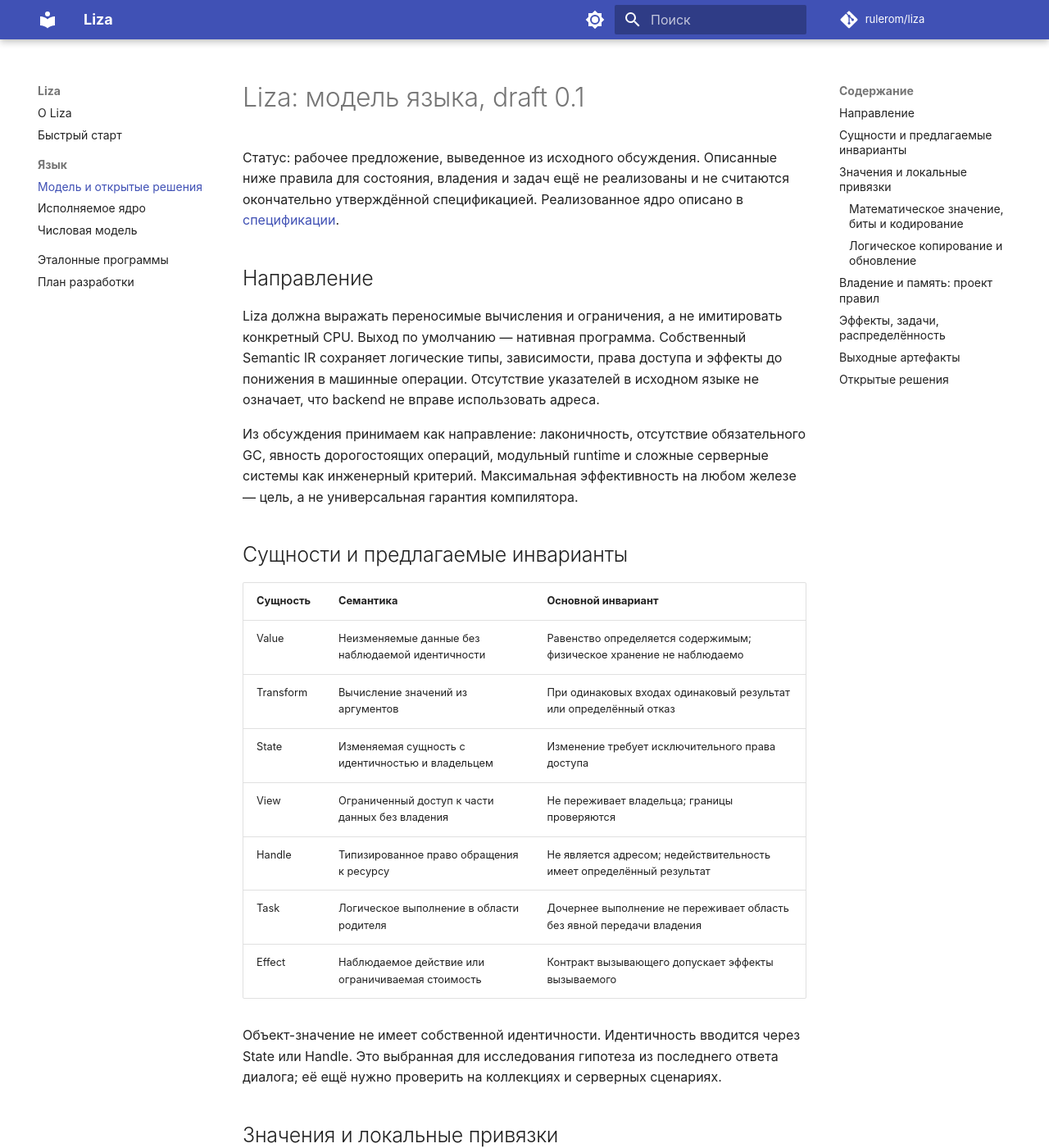
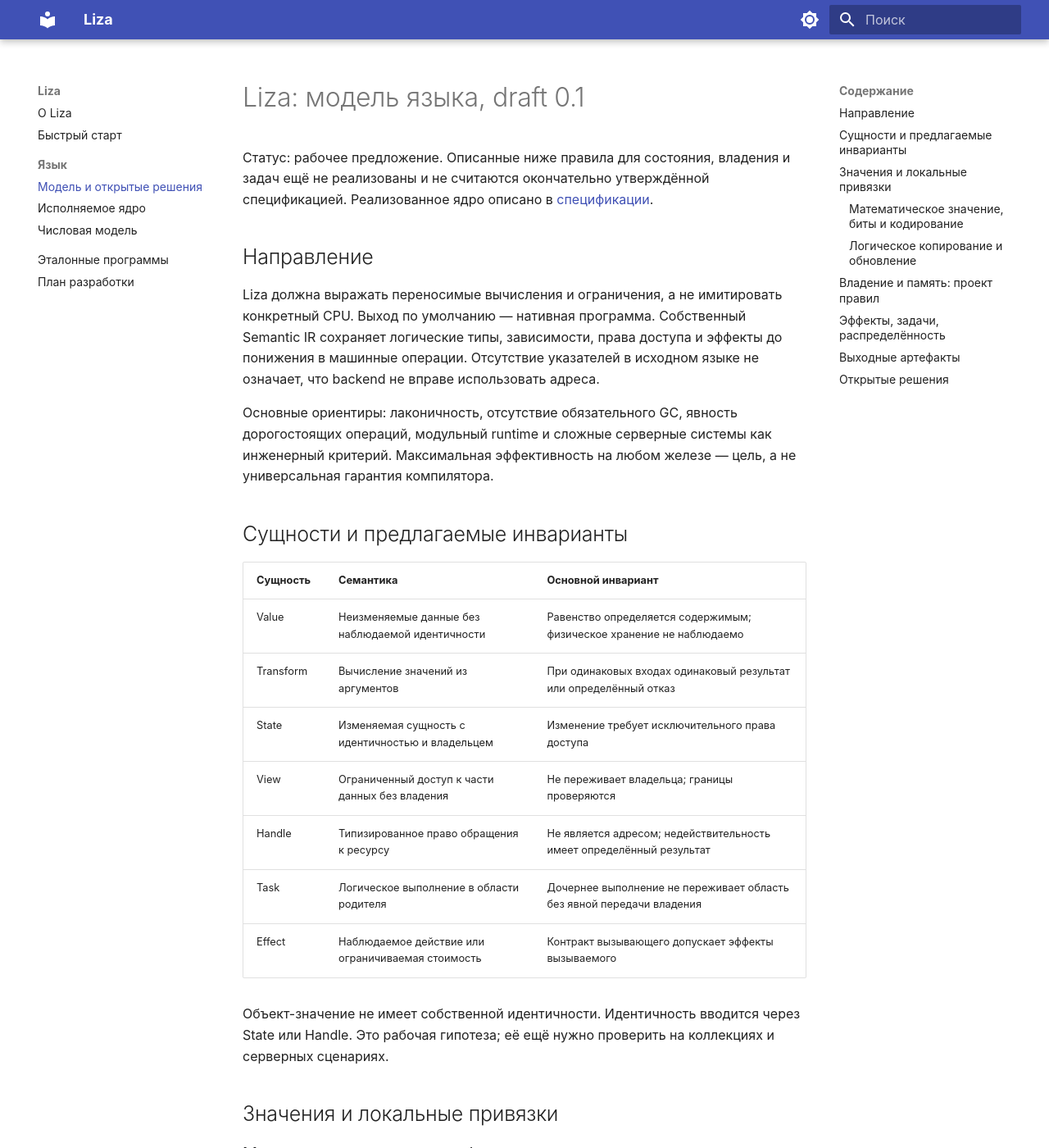
Before and after one commit to rulerom/liza, an MkDocs documentation site: the page built from docs/design.md, in a window 1280 px wide and 1400 px high. Shown: the whole window at 82% size. Built offline with MkDocs 1.6.1 and Material for MkDocs 9.7.7, drawn with Linux system fonts in a browser that asks for light colours; comment, search, counter and statistics services are not loaded.

```diff
--- a/docs/design.md
+++ b/docs/design.md
@@ -4,7 +4,7 @@ description: "Модель Liza: значения, преобразования,
 
 # Liza: модель языка, draft 0.1
 
-Статус: рабочее предложение, выведенное из исходного обсуждения. Описанные ниже
+Статус: рабочее предложение. Описанные ниже
 правила для состояния, владения и задач ещё не реализованы и не считаются
 окончательно утверждённой спецификацией. Реализованное ядро описано в [спецификации](core.md).
 
@@ -16,7 +16,7 @@ Liza должна выражать переносимые вычисления
 в машинные операции. Отсутствие указателей в исходном языке не означает,
 что backend не вправе использовать адреса.
 
-Из обсуждения принимаем как направление: лаконичность, отсутствие обязательного
+Основные ориентиры: лаконичность, отсутствие обязательного
 GC, явность дорогостоящих операций, модульный runtime и сложные серверные системы
 как инженерный критерий. Максимальная эффективность на любом железе — цель,
 а не универсальная гарантия компилятора.
@@ -34,8 +34,7 @@ GC, явность дорогостоящих операций, модульны
 | Effect | Наблюдаемое действие или ограничиваемая стоимость | Контракт вызывающего допускает эффекты вызываемого |
 
 Объект-значение не имеет собственной идентичности. Идентичность вводится через
-State или Handle. Это выбранная для исследования гипотеза из последнего ответа
-диалога; её ещё нужно проверить на коллекциях и серверных сценариях.
+State или Handle. Это рабочая гипотеза; её ещё нужно проверить на коллекциях и серверных сценариях.
 
 ## Значения и локальные привязки
 
--- a/mkdocs.yml
+++ b/mkdocs.yml
@@ -1,9 +1,6 @@
 site_name: Liza
 site_description: 'Liza — системный язык программирования для переносимых вычислений с определённой семантикой и контролируемой стоимостью операций.'
 site_url: https://liza.rulerom.com/
-repo_url: https://github.com/rulerom/liza
-repo_name: rulerom/liza
-edit_uri: edit/main/docs/
 strict: true
 # Direct object URLs also work without directory-index rewrites in S3.
 use_directory_urls: false
```
Also changed, not shown: README.md (+2 -18 lines), docs/getting-started.md (+1 -6 lines), docs/index.md (+2 -0 lines).
